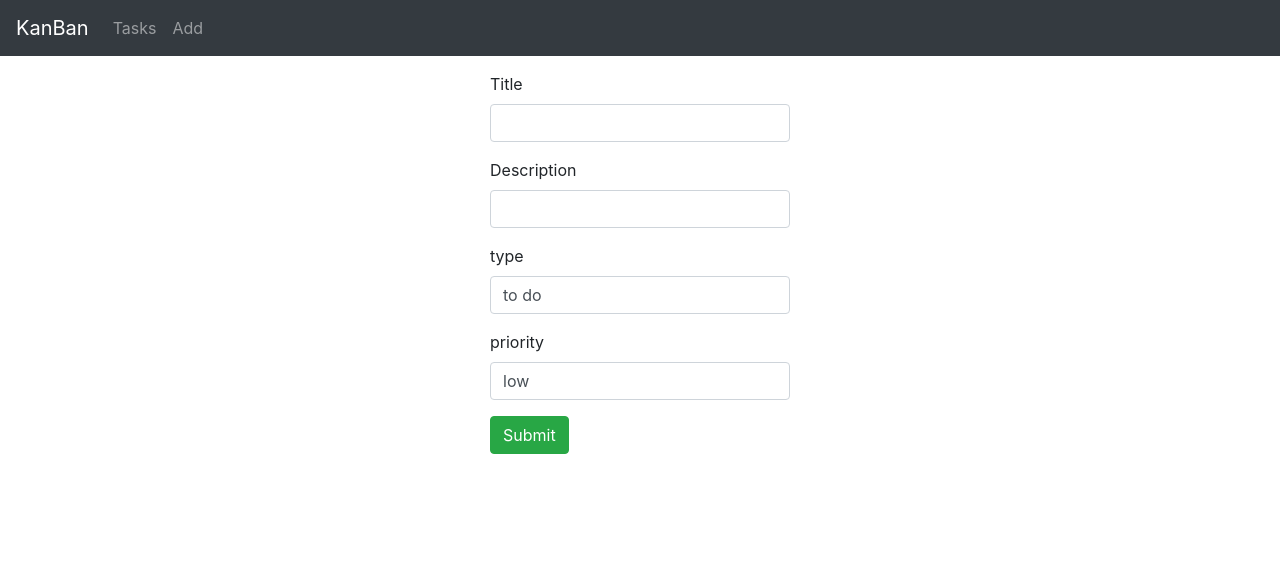
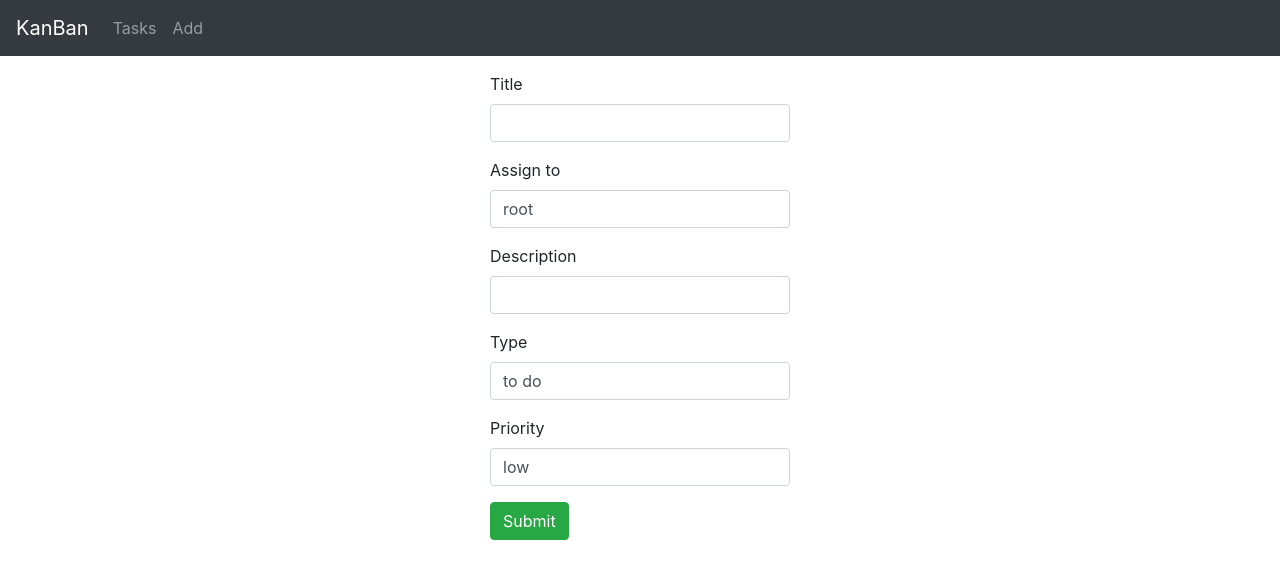
Before and after one commit to ckinateder/kanban-ui, a React (Create React App) app: page /add in a window 1280 px wide. Shown: the top 578 px of the page. Built offline with nearby package versions, Linux system fonts and the light colour scheme.

Commit message:
Add user

```diff
--- a/src/components/add-task.component.js
+++ b/src/components/add-task.component.js
@@ -8,6 +8,7 @@ export default class AddTask extends Component {
     this.onChangeDescription = this.onChangeDescription.bind(this);
     this.onChangeType = this.onChangeType.bind(this);
     this.onChangePriority = this.onChangePriority.bind(this);
+    this.onChangeUser = this.onChangeUser.bind(this);
     this.saveTask = this.saveTask.bind(this);
     this.newTask = this.newTask.bind(this);
 
@@ -17,6 +18,7 @@ export default class AddTask extends Component {
       description: "",
       type: "to do",
       priority: "low",
+      user: "root",
 
       submitted: false
     };
@@ -46,12 +48,19 @@ export default class AddTask extends Component {
     });
   }
 
+  onChangeUser(e) {
+    this.setState({
+      user: e.target.value
+    });
+  }
+
   saveTask() {
     var data = {
       title: this.state.title,
       description: this.state.description,
       type: this.state.type,
-      priority: this.state.priority
+      priority: this.state.priority,
+      user: this.state.user
     };
 
     TaskDataService.create(data)
@@ -62,6 +71,7 @@ export default class AddTask extends Component {
           description: response.data.description,
           type: response.data.type,
           priority: response.data.priority,
+          user: response.data.user,
 
           submitted: true
         });
@@ -79,6 +89,7 @@ export default class AddTask extends Component {
       description: "",
       type: "to do",
       priority: "low",
+      user: "root",
 
       submitted: false
     });
@@ -110,6 +121,19 @@ export default class AddTask extends Component {
             </div>
 
             <div className="form-group">
+            <label htmlFor="description">Assign to</label>
+            <input
+                type="text"
+                className="form-control"
+                id="user"
+                required
+                value={this.state.user}
+                onChange={this.onChangeUser}
+                name="user"
+            />
+            </div>
+
+            <div className="form-group">
               <label htmlFor="description">Description</label>
               <input
                 type="text"
@@ -123,7 +147,7 @@ export default class AddTask extends Component {
             </div>
 
             <div className="form-group">
-            <label htmlFor="description">type</label>
+            <label htmlFor="description">Type</label>
             <input
                 type="text"
                 className="form-control"
@@ -136,7 +160,7 @@ export default class AddTask extends Component {
             </div>
 
             <div className="form-group">
-            <label htmlFor="description">priority</label>
+            <label htmlFor="description">Priority</label>
             <input
                 type="text"
                 className="form-control"
--- a/src/components/task.component.js
+++ b/src/components/task.component.js
@@ -8,6 +8,7 @@ export default class Task extends Component {
     this.onChangeDescription = this.onChangeDescription.bind(this);
     this.onChangeType = this.onChangeType.bind(this);
     this.onChangePriority = this.onChangePriority.bind(this);
+    this.onChangeUser = this.onChangeUser.bind(this);
     this.getTask = this.getTask.bind(this);
     //this.updatePublished = this.updatePublished.bind(this);
     this.updateTask = this.updateTask.bind(this);
@@ -20,6 +21,7 @@ export default class Task extends Component {
         description: "",
         type: "to do",
         priority: "in progress",
+        user: "root"
       },
       message: ""
     };
@@ -71,6 +73,17 @@ export default class Task extends Component {
       currentTask: {
         ...prevState.currentTask,
         priority: priority
+      }
+    }));
+  }
+
+  onChangeUser(e) {
+    const user = e.target.value;
+
+    this.setState(prevState => ({
+      currentTask: {
+        ...prevState.currentTask,
+        user: user
       }
     }));
   }
@@ -159,6 +172,17 @@ export default class Task extends Component {
               </div>
 
               <div className="form-group">
+                <label htmlFor="title">Assign to</label>
+                <input
+                  type="text"
+                  className="form-control"
+                  id="user"
+                  value={currentTask.user}
+                  onChange={this.onChangeUser}
+                />
+              </div>
+
+              <div className="form-group">
                 <label htmlFor="description">Description</label>
                 <input
                   type="text"
--- a/src/components/tasks-list.component.js
+++ b/src/components/tasks-list.component.js
@@ -149,6 +149,13 @@ export default class TasksList extends Component {
 
               <div>
                 <label>
+                  <strong>Assign to:</strong>
+                </label>{" "}
+                {currentTask.user}
+              </div>
+
+              <div>
+                <label>
                   <strong>Description:</strong>
                 </label>{" "}
                 {currentTask.description}
```
